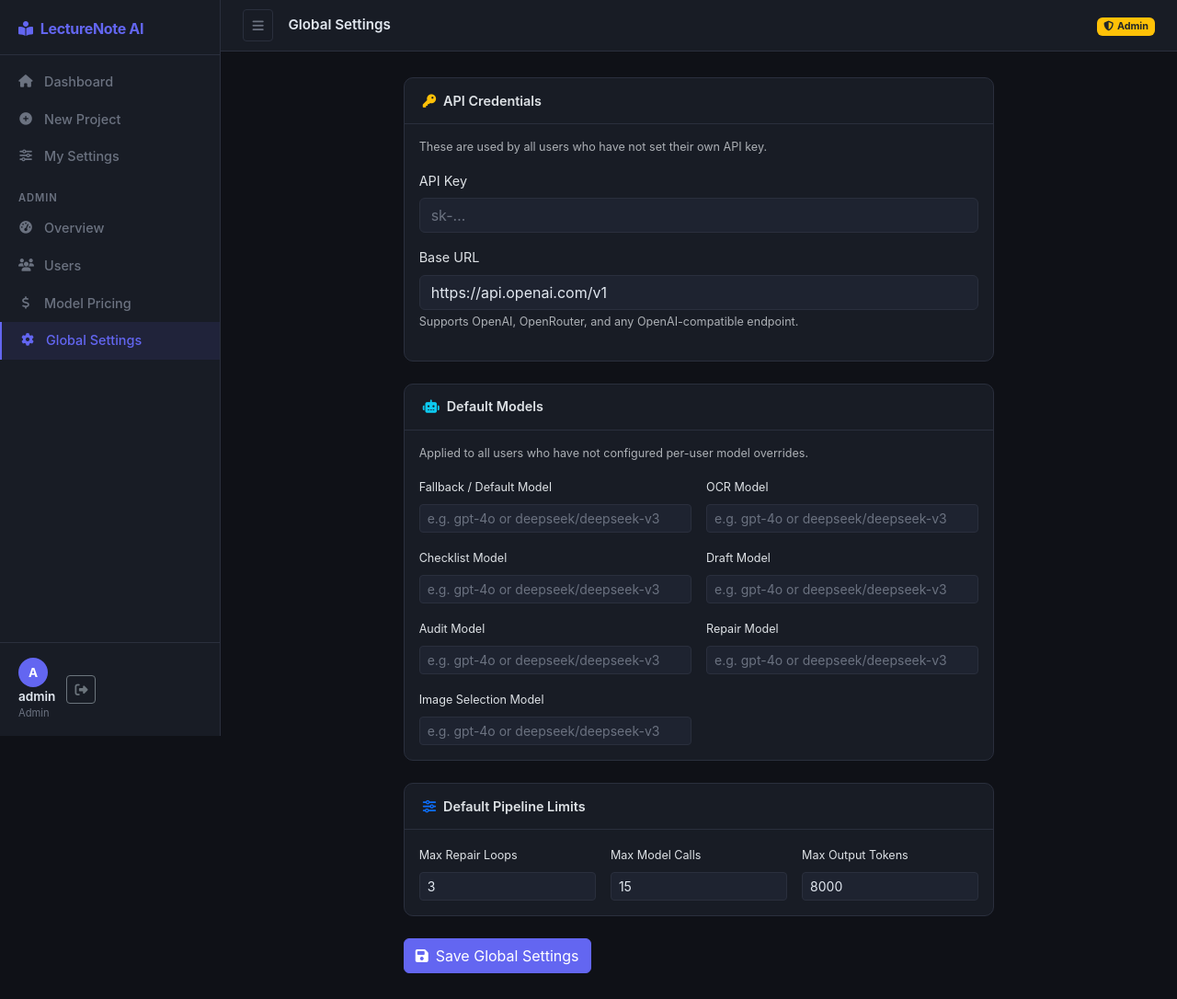
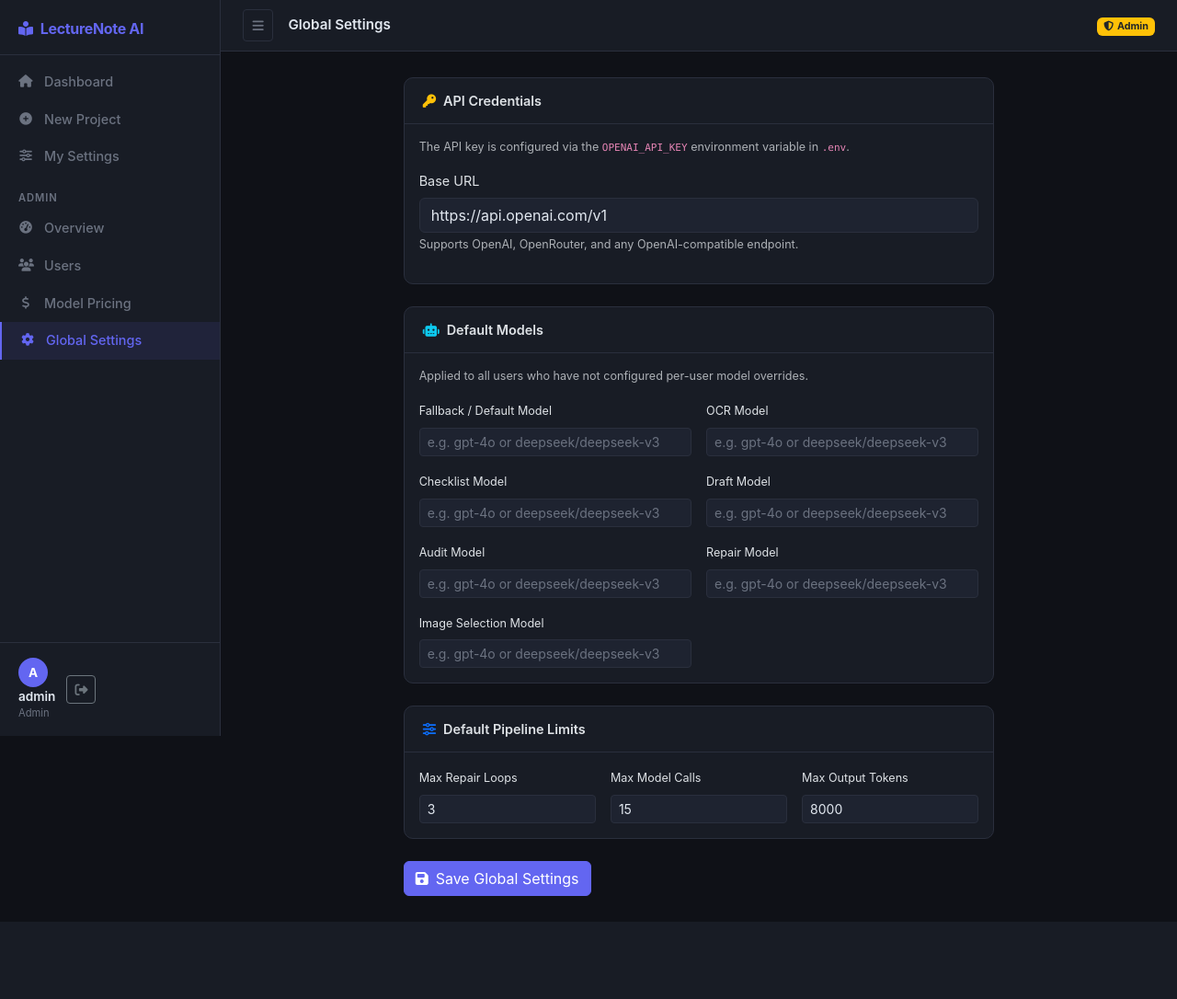
Before and after one commit to amanzargari/LectureNoteAgent, a Flask app: page /admin/settings in a window 1280 px wide. Shown: the whole page at 92% size. After the commit the page ends 1002 px from the top, so only its background shows below. Run offline with Flask 3, Linux system fonts and the light colour scheme; a user stored in the database is signed in; parts of the project's set-up code (start-up, migrations or seed data) failed here and were passed over.

Commit message:
refactor: Simplify API key handling by removing database dependency; update UI to reflect environment variable usage

```diff
--- a/src/lecture_note_agent/web/admin.py
+++ b/src/lecture_note_agent/web/admin.py
@@ -79,12 +79,7 @@ def user_projects(user_id: int):
 @admin_required
 def openrouter_credit():
     """Fetch OpenRouter account credit/balance and return as JSON."""
-    api_key = None
-    gs = GlobalSettings.query.filter_by(key="api_key").first()
-    if gs and gs.value:
-        api_key = gs.value
-    if not api_key:
-        api_key = os.getenv("OPENAI_API_KEY", "")
+    api_key = os.getenv("OPENAI_API_KEY", "")
 
     if not api_key:
         return jsonify({"error": "No API key configured"}), 400
@@ -227,8 +222,7 @@ def delete_user(user_id: int):
 def pricing_sync():
     """Fetch fresh pricing from OpenRouter API and upsert into ModelPricing table."""
     from .app import fetch_openrouter_pricing
-    gs = GlobalSettings.query.filter_by(key="api_key").first()
-    api_key = (gs.value if gs else None) or os.getenv("OPENAI_API_KEY", "") or None
+    api_key = os.getenv("OPENAI_API_KEY") or None
     rows = fetch_openrouter_pricing(api_key)
     if not rows:
         flash("Could not fetch pricing from OpenRouter API (check API key).", "danger")
@@ -337,7 +331,7 @@ def pricing():
 @admin_required
 def global_settings():
     keys = [
-        "api_key", "api_base_url",
+        "api_base_url",
         "model_fallback", "model_ocr", "model_checklist",
         "model_draft", "model_audit", "model_repair", "model_image_selection",
         "max_repair_loops", "max_model_calls", "max_output_tokens",
--- a/src/lecture_note_agent/web/app.py
+++ b/src/lecture_note_agent/web/app.py
@@ -99,7 +99,6 @@ def _seed_admin_and_globals() -> None:
         db.session.add(UserSettings(user_id=admin.id))
 
         _global_defaults = {
-            "api_key": os.getenv("OPENAI_API_KEY", ""),
             "api_base_url": os.getenv("OPENAI_BASE_URL", "https://api.openai.com/v1"),
             "model_fallback": os.getenv("OPENAI_MODEL", ""),
             "model_ocr": os.getenv("OPENAI_MODEL_OCR", ""),
@@ -175,9 +174,7 @@ def _migrate_db() -> None:
 
 def _seed_model_pricing() -> None:
     """Populate ModelPricing from OpenRouter API on startup. No-op if API key is unavailable."""
-    gs = GlobalSettings.query.filter_by(key="api_key").first()
-    api_key = (gs.value if gs else None) or os.getenv("OPENAI_API_KEY", "") or None
-    rows = fetch_openrouter_pricing(api_key)
+    rows = fetch_openrouter_pricing(os.getenv("OPENAI_API_KEY") or None)
     for model_name, inp, out in rows:
         existing = ModelPricing.query.filter_by(model_name=model_name).first()
         if existing:
--- a/src/lecture_note_agent/web/database.py
+++ b/src/lecture_note_agent/web/database.py
@@ -34,7 +34,6 @@ class UserSettings(db.Model):
     __tablename__ = "user_settings"
     id = db.Column(db.Integer, primary_key=True)
     user_id = db.Column(db.Integer, db.ForeignKey("users.id"), unique=True, nullable=False)
-    api_key = db.Column(db.String(512))
     api_base_url = db.Column(db.String(256))
     model_fallback = db.Column(db.String(128))
     model_ocr = db.Column(db.String(128))
--- a/src/lecture_note_agent/web/routes.py
+++ b/src/lecture_note_agent/web/routes.py
@@ -53,7 +53,7 @@ def _build_agent_config(user):
         return os.getenv(env_var, "") if env_var else ""
 
     fallback = pick("model_fallback", "model_fallback", "OPENAI_MODEL")
-    api_key = pick("api_key", "api_key", "OPENAI_API_KEY")
+    api_key = os.getenv("OPENAI_API_KEY", "")
     base_url = pick("api_base_url", "api_base_url", "OPENAI_BASE_URL") or "https://api.openai.com/v1"
 
     def _int(user_attr: str, global_key: str, default: int) -> int:
@@ -403,7 +403,6 @@ def settings():
         db.session.commit()
 
     if request.method == "POST":
-        s.api_key = request.form.get("api_key", "").strip() or None
         s.api_base_url = request.form.get("api_base_url", "").strip() or None
         s.model_fallback = request.form.get("model_fallback", "").strip() or None
         s.model_ocr = request.form.get("model_ocr", "").strip() or None
--- a/src/lecture_note_agent/web/templates/admin/global_settings.html
+++ b/src/lecture_note_agent/web/templates/admin/global_settings.html
@@ -10,12 +10,7 @@
       <div class="card mb-4">
         <div class="card-header"><i class="fa-solid fa-key me-2 text-warning"></i>API Credentials</div>
         <div class="card-body">
-          <p class="text-muted small">These are used by all users who have not set their own API key.</p>
-          <div class="mb-3">
-            <label class="form-label">API Key</label>
-            <input type="password" name="api_key" class="form-control"
-                   value="{{ settings.get('api_key','') }}" placeholder="sk-…" autocomplete="off" />
-          </div>
+          <p class="text-muted small">The API key is configured via the <code>OPENAI_API_KEY</code> environment variable in <code>.env</code>.</p>
           <div class="mb-3">
             <label class="form-label">Base URL</label>
             <input type="text" name="api_base_url" class="form-control"
--- a/src/lecture_note_agent/web/templates/settings.html
+++ b/src/lecture_note_agent/web/templates/settings.html
@@ -20,8 +20,7 @@
       <div class="card mb-4">
         <div class="card-header"><i class="fa-solid fa-key me-2 text-warning"></i>API Credentials</div>
         <div class="card-body">
-          <p class="text-muted small">Leave blank to use the global defaults set by your admin.</p>
-          {{ field('API Key', 'api_key', settings.api_key, 'sk-…', type='password') }}
+          <p class="text-muted small">The API key is set via <code>OPENAI_API_KEY</code> in <code>.env</code>. You can override the base URL below.</p>
           {{ field('Base URL', 'api_base_url', settings.api_base_url,
                    globals.get('api_base_url','https://api.openai.com/v1'),
                    'OpenAI-compatible endpoint (supports OpenRouter, etc.)') }}
```
